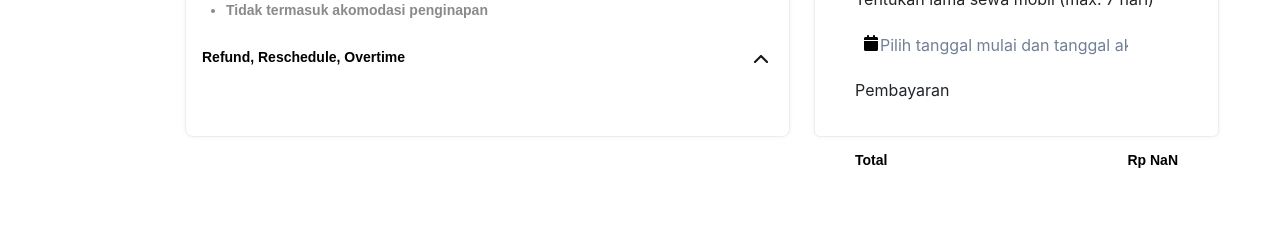
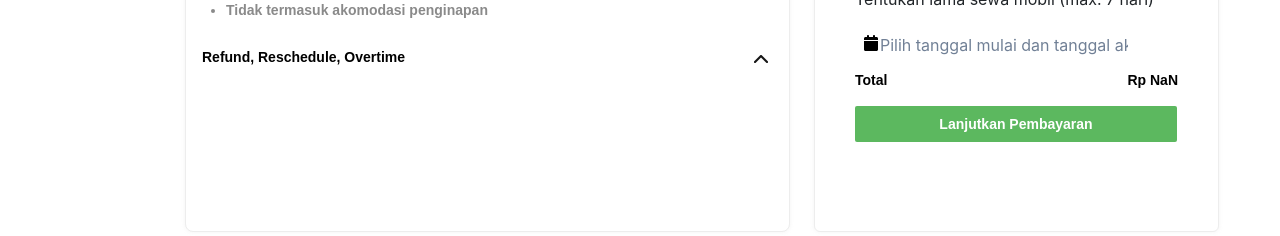
Before and after one commit to Defriyhdr/23001028_14_Def_Binar-Car-Rental_Gold, a React (Vite) app: page /car/1 in a window 1280 px wide. Shown: the part 418-654 px from the top of the page. Built offline with nearby package versions, Linux system fonts and the light colour scheme; no server answers.

Commit message:
add component btn on rent date

```diff
--- /dev/null
+++ b/src/components/ButtonNextPayment/index.jsx
@@ -0,0 +1,12 @@
+import React from "react";
+import "./style.css";
+
+const ButtonNextPayment = () => {
+  return (
+    <div>
+      <button className="btn-next-payment">Lanjutkan Pembayaran</button>
+    </div>
+  );
+};
+
+export default ButtonNextPayment;
--- /dev/null
+++ b/src/components/ButtonNextPayment/style.css
@@ -0,0 +1,21 @@
+.btn-next-payment {
+    color: var(--neutral-01, #FFF);
+    font-family: Arial;
+    font-size: 14px;
+    font-style: normal;
+    font-weight: 700;
+    line-height: 20px;
+    display: flex;
+    width: 322px;
+    height: 36px;
+    padding: 8px 12px;
+    justify-content: center;
+    align-items: center;
+    border-radius: 2px;
+    background: var(--primary-lime-green-04, #5CB85F);
+    border: none;
+}
+
+a {
+    text-decoration: none;
+}
--- a/src/pages/CarDetail/index.jsx
+++ b/src/pages/CarDetail/index.jsx
@@ -6,18 +6,18 @@ import Navbar from "../../components/Navbar";
 import Footer from "../../components/Footer";
 import iconUserDetail from "../../assets/icon/fi_users.png";
 import iconDropdown from "../../assets/icon/icon_dropdown.png";
-import "../CarDetail/style.css";
 import DatePicker from "react-datepicker";
 import "react-datepicker/dist/react-datepicker.css";
 import moment from "moment";
 import { Link } from "react-router-dom";
+import ButtonNextPayment from "../../components/ButtonNextPayment";
+import "../CarDetail/style.css";
 
 const CarDetail = () => {
   const param = useParams();
   const [list, setList] = useState();
   const dropDown = () => setList(!list);
   const [carsDetail, setcarsDetail] = useState({});
-
 
   // calendar feature
   const [durationRent, setDurationRent] = useState([null, null]);
@@ -38,8 +38,6 @@ const CarDetail = () => {
       .catch((err) => console.log(err));
   };
 
-
-
   // calendar feature
   useEffect(() => {
     let day = 0;
@@ -53,13 +51,12 @@ const CarDetail = () => {
   }, [firstDay, lastDay]);
 
   const handleCustomerOrder = () => {
-
-    const token = localStorage.getItem("accessToken")
+    const token = localStorage.getItem("accessToken");
     const config = {
       headers: {
-        Authorization: `Bearer ${token}`
-      }
-    }
+        Authorization: `Bearer ${token}`,
+      },
+    };
     axios
       .post("https://api-car-rental.binaracademy.org/customer/order", config, {
         car_id: Number(carsDetail.id),
@@ -70,12 +67,11 @@ const CarDetail = () => {
         console.log(res.data);
       })
       .catch((err) => console.log(err));
-  }
+  };
 
   const hiddenButton = () => {
     chooseCar(!setChooseCar);
   };
-
 
   return (
     <div>
@@ -89,7 +85,9 @@ const CarDetail = () => {
                 <div className="mt-4">
                   <h2 className="sub-detail-text">Include</h2>
                   <ul className="ps-4">
-                    <li className="content-detail-text">Apa saja yang termasuk dalam paket misal durasi max 12 jam</li>
+                    <li className="content-detail-text">
+                      Apa saja yang termasuk dalam paket misal durasi max 12 jam
+                    </li>
                     <li className="content-detail-text">Sudah termasuk bensin selama 12 jam</li>
                     <li className="content-detail-text">Sudah termasuk Tiket Wisata</li>
                     <li className="content-detail-text">Sudah termasuk pajak</li>
@@ -98,7 +96,9 @@ const CarDetail = () => {
                 <div className="mt-4">
                   <h2 className="sub-detail-text">Exclude</h2>
                   <ul className="ps-4">
-                    <li className="content-detail-text ">Tidak termasuk biaya makan sopir Rp 75.000/hari</li>
+                    <li className="content-detail-text ">
+                      Tidak termasuk biaya makan sopir Rp 75.000/hari
+                    </li>
                     <li className="content-detail-text ">
                       Jika overtime lebih dari 12 jam akan ada tambahan biaya Rp 20.000/jam
                     </li>
@@ -112,17 +112,23 @@ const CarDetail = () => {
                   </div>
                   {list && (
                     <ul className="ps-4 mt-1 ">
-                      <li className="content-detail-text">Tidak termasuk biaya makan sopir Rp 75.000/hari</li>
+                      <li className="content-detail-text">
+                        Tidak termasuk biaya makan sopir Rp 75.000/hari
+                      </li>
                       <li className="content-detail-text">
                         Jika overtime lebih dari 12 jam akan ada tambahan biaya Rp 20.000/jam
                       </li>
                       <li className="content-detail-text">Tidak termasuk akomodasi penginapan</li>
-                      <li className="content-detail-text">Tidak termasuk biaya makan sopir Rp 75.000/hari</li>
+                      <li className="content-detail-text">
+                        Tidak termasuk biaya makan sopir Rp 75.000/hari
+                      </li>
                       <li className="content-detail-text">
                         Jika overtime lebih dari 12 jam akan ada tambahan biaya Rp 20.000/jam
                       </li>
                       <li className="content-detail-text">Tidak termasuk akomodasi penginapan</li>
-                      <li className="content-detail-text">Tidak termasuk biaya makan sopir Rp 75.000/hari</li>
+                      <li className="content-detail-text">
+                        Tidak termasuk biaya makan sopir Rp 75.000/hari
+                      </li>
                       <li className="content-detail-text">
                         Jika overtime lebih dari 12 jam akan ada tambahan biaya Rp 20.000/jam
                       </li>
@@ -154,7 +160,7 @@ const CarDetail = () => {
                       })()}
                     </span>
                     <div>
-                     <p>  Tentukan lama sewa mobil (max. 7 hari)</p>
+                      <p> Tentukan lama sewa mobil (max. 7 hari)</p>
                       <DatePicker
                         dateFormat="dd MMM yyyy"
                         showIcon
@@ -167,28 +173,26 @@ const CarDetail = () => {
                         minDate={firstDay ? new Date(lastDay) : new Date()}
                         maxDate={
                           firstDay
-                        ? new Date(
-                            new Date(firstDay).setDate(
-                              new Date(firstDay).getDate() + 6
-                            )
-                          )
+                            ? new Date(new Date(firstDay).setDate(new Date(firstDay).getDate() + 6))
                             : null
                         }
                         // isClearable
-                    placeholderText="Pilih tanggal mulai dan tanggal akhir sewa" />
-                  </div>
-                  <div className="mt-3">
-
-                     <Link to={`/test/ `}>
-                       <button disabled={!chooseCar} className='calendar-btn' onClick={handleCustomerOrder} > Pembayaran</button>
-                       </Link>
-
+                        placeholderText="Pilih tanggal mulai dan tanggal akhir sewa"
+                      />
                     </div>
 
-
-                  <div className="d-flex justify-content-between mt-5">
+                    <div className="d-flex justify-content-between mt-2">
                       <p className="detail-car-text">Total</p>
                       <p className="detail-car-text">{`Rp ${carsDetail.price * chooseCar}`}</p>
+                    </div>
+
+                    <div>
+                      <Link to={`/car/${carsDetail.id}/payment`}>
+                        <ButtonNextPayment disabled={!chooseCar} onClick={handleCustomerOrder}>
+                          {" "}
+                          Pembayaran
+                        </ButtonNextPayment>
+                      </Link>
                     </div>
                   </div>
                   {/* calendar feature */}
--- a/src/pages/CarDetail/style.css
+++ b/src/pages/CarDetail/style.css
@@ -51,7 +51,7 @@
 
 .card-detail-car {
     width: 405px;
-    height: 435px;
+    height: 530px;
     padding: 24px;
     border-color: #ededed;
     box-shadow: 0px 0px 4px 0px rgba(174, 174, 174, 0.15);
```
Lines whose indentation alone changed are shown as unchanged.
